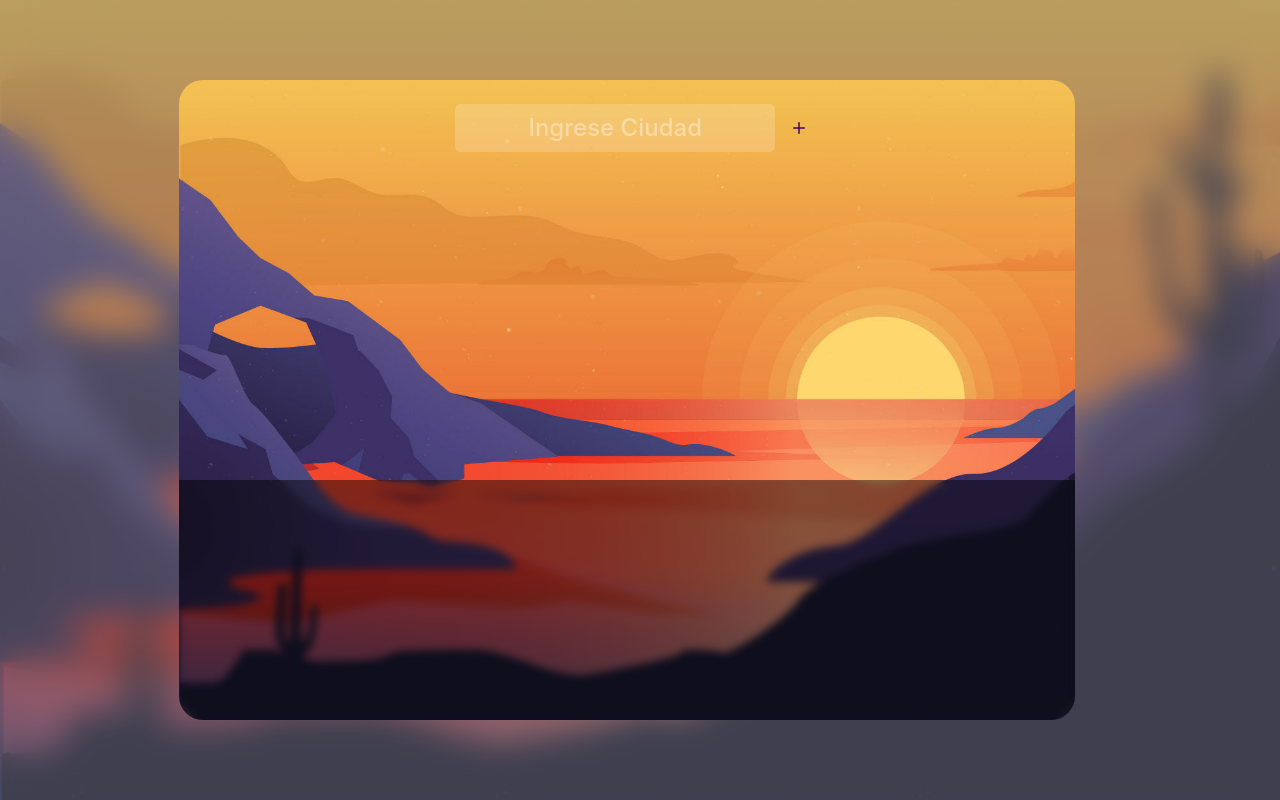
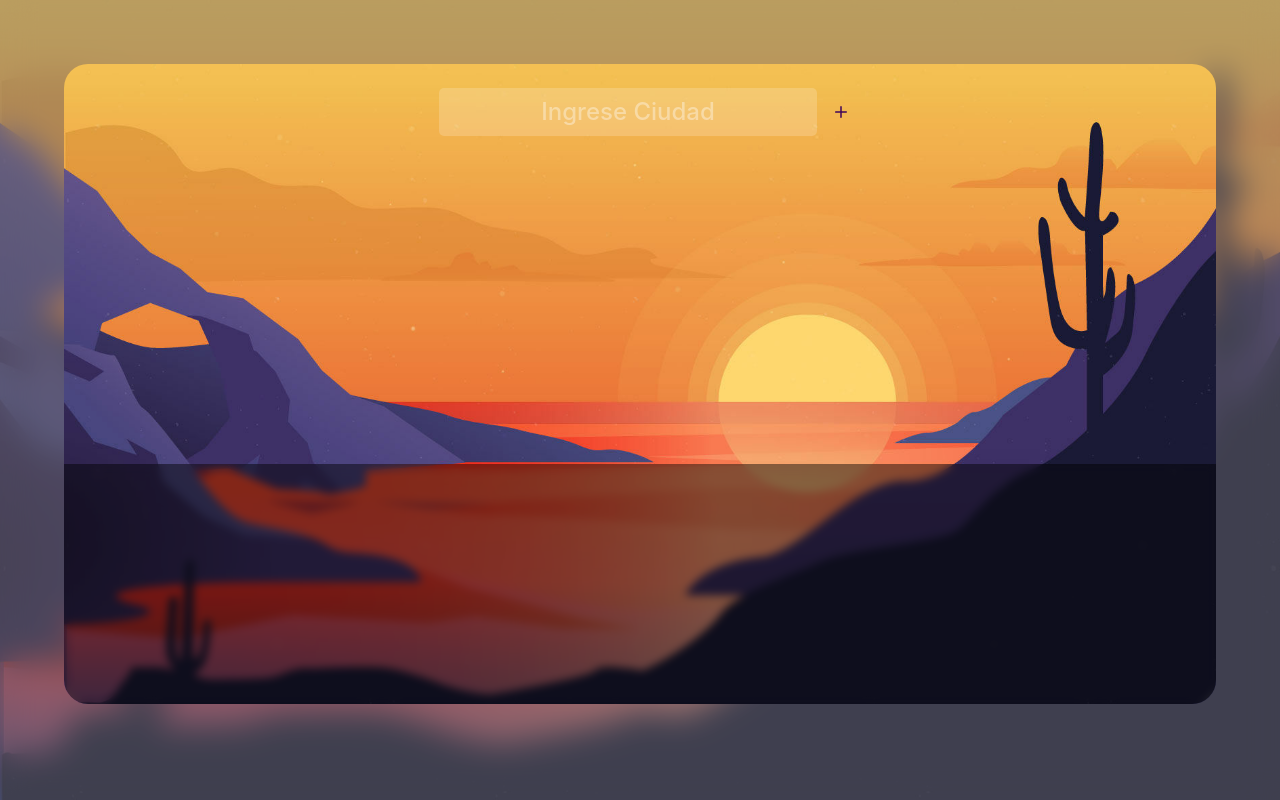
Before and after one commit to Leandro1709-sys/CLIMA, a React (Create React App) app: page / in a window 1280 px wide. Built offline with nearby package versions, Linux system fonts and the light colour scheme.

Commit message:
ultimo commit con https con css

```diff
--- a/src/App.module.css
+++ b/src/App.module.css
@@ -2,11 +2,12 @@
     background-image: url("../src/components/assets/fondoWheater.jpg");
     background-repeat: no-repeat;
     background-size: cover;
-    position: absolute;
+    position: relative;
     top: 0;
     bottom: 0;
     left: 0;
     right: 0;
+    width: 100%;
 
 }
 
@@ -25,10 +26,10 @@
 
     }
 .container {
-    width: 70vw;
+    width: 90%;
     height: 80vh;
     position: absolute;
-    margin: 10vh 14vw;
+    margin:5%;
     top: 0;
     overflow: hidden;
     background-image: url("../src/components/assets/fondoWheater.jpg");
--- a/src/components/Card.module.css
+++ b/src/components/Card.module.css
@@ -5,6 +5,7 @@
     width: 10rem;
     color: #ffffff;
     padding: 12px;
+
 
 
 }
--- a/src/components/search.module.css
+++ b/src/components/search.module.css
@@ -29,7 +29,7 @@
     font-size: 1.5rem;
     font-weight: 450;
     text-align: center;
-    width: 20rem;
+
 }
 .searchInput1:focus {
     outline: none;
```
